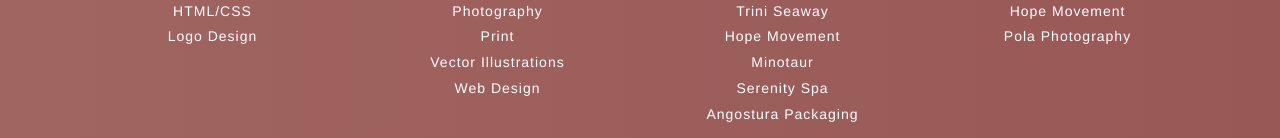
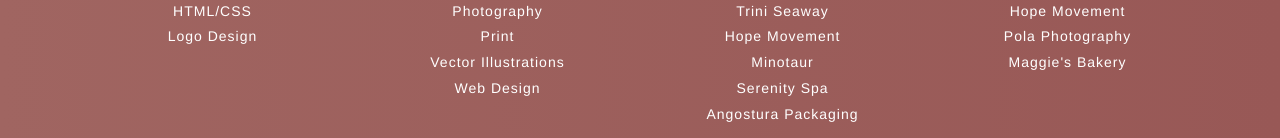
Before and after one commit to mfranl95/mfranl95.github.io, a plain HTML site: page serenity.html in a window 1280 px wide. Shown: the part 1236-1374 px from the top of the page. Drawn offline with nearby package versions, Linux system fonts and the light colour scheme; a web font is replaced by a local one.

Commit message:
Update serenity.html

```diff
--- a/serenity.html
+++ b/serenity.html
@@ -118,6 +118,7 @@
 						<li><a href="gypsy.html">Gypsy Incentive</a></li>
 						<li><a href="hope.html">Hope Movement</a></li>
 						<li><a href="pola.html">Pola Photography</a></li>
+						<li><a href="maggie.html">Maggie's Bakery</a></li>
 					</ul>
 				</div>
 			</div>
```
